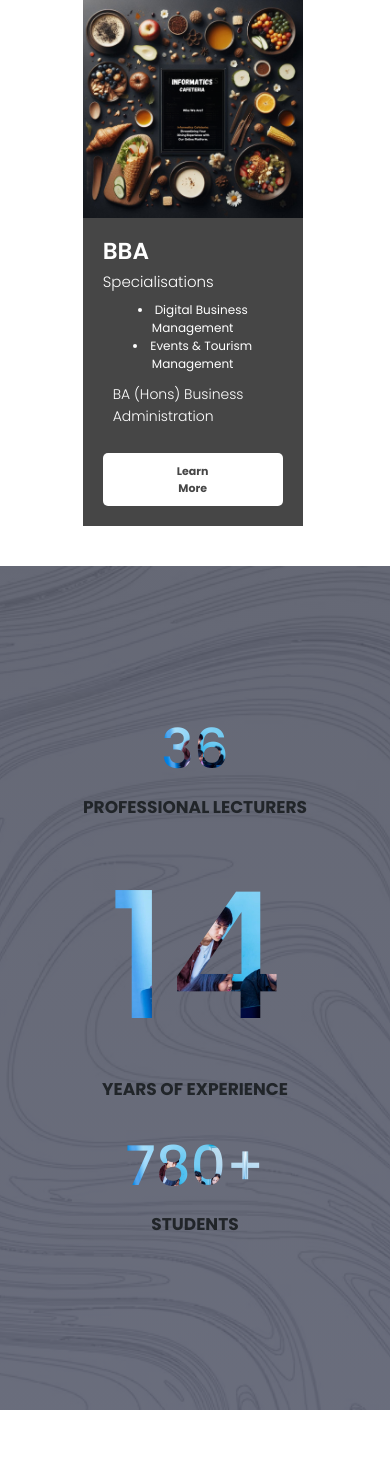
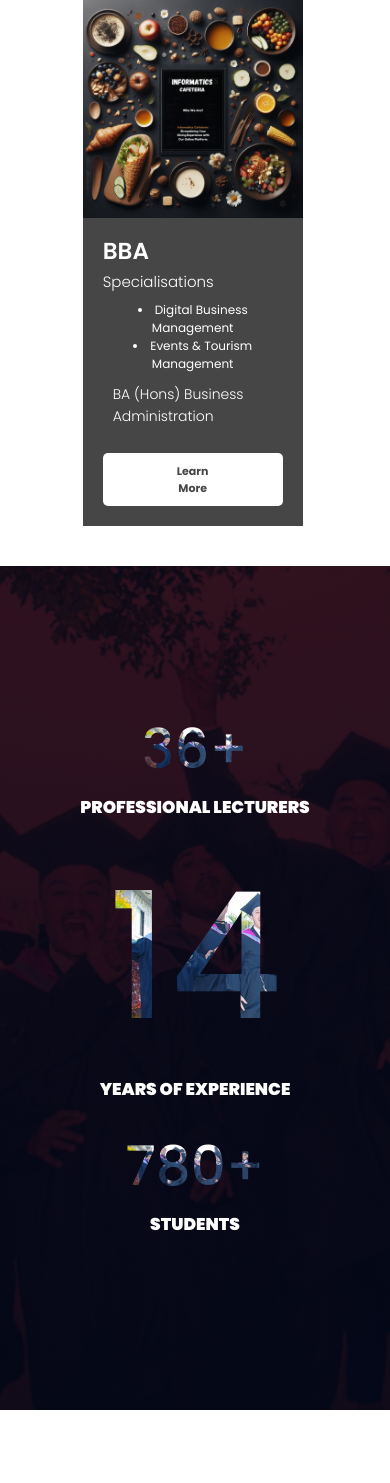
Before and after one commit to BiwashGurung/InformaticsCafeteria-FYP, a Django app: page /college/ in a window 390 px wide. Shown: the part 1671-3154 px from the top of the page. Run offline with Django 5.2, Linux system fonts and the light colour scheme; some libraries are stand-ins or nearby versions.

Commit message:
FEAT: update college section styling and enhance responsiveness with new images

```diff
--- a/static/cafeteria_css/college.css
+++ b/static/cafeteria_css/college.css
@@ -185,7 +185,7 @@
   justify-content: center;
   align-items: center;
   width: 100%;
-  min-height: 100vh; /* Change from height: 100vh to min-height for better mobile adaptation */
+  min-height: 100vh;
   background-image: linear-gradient(
       rgba(4, 9, 30, 0.611),
       rgba(6, 12, 37, 0.599)
@@ -194,7 +194,7 @@
   background-size: cover;
   background-repeat: no-repeat;
   background-position: center;
-  padding: 20px; /* Add padding for spacing */
+  padding: 20px;
 }
 
 /* Main Experience Container */
@@ -204,14 +204,14 @@
   justify-content: space-between;
   width: 100%;
   max-width: 1200px;
-  flex-wrap: wrap; /* Allow wrapping for smaller screens */
+  flex-wrap: wrap;
   text-align: center;
 }
 
 /* Center Heading */
 .college-year .college-experience .college-center h1 {
-  font-size: 12vw; /* Adjusted for better responsiveness */
-  background-image: url(../Images/college.jpg);
+  font-size: 20vw;
+  background-image: url(../Images/Abstract1.webp);
   background-size: cover;
   background-clip: text;
   -webkit-background-clip: text;
@@ -225,9 +225,12 @@
   justify-content: center;
   text-align: center;
   font-size: 18px;
-  font-weight: 700;
+  font-weight: 900;
   text-transform: uppercase;
   padding: 10px;
+  color: #fff;
+
+
 }
 
 /* Left and Right Sections */
@@ -246,7 +249,7 @@
 .college-year .college-experience .college-right h2 {
   font-size: 5vw;
   text-align: center;
-  background-image: url(../Images/college.jpg);
+  background-image: url(../Images/Abstract1.webp);
   background-size: cover;
   background-clip: text;
   -webkit-background-clip: text;
--- a/templates/cafeteria/college.html
+++ b/templates/cafeteria/college.html
@@ -66,7 +66,7 @@
     <section class="college-year">
       <div class="college-experience">
         <div class="college-left">
-          <h2>36</h2>
+          <h2>36+</h2>
           <p>professional lecturers</p>
         </div>
         <div class="college-center">
```
Also changed, not shown: static/Images/Abstract1.webp (added), static/Images/abstract.png.
